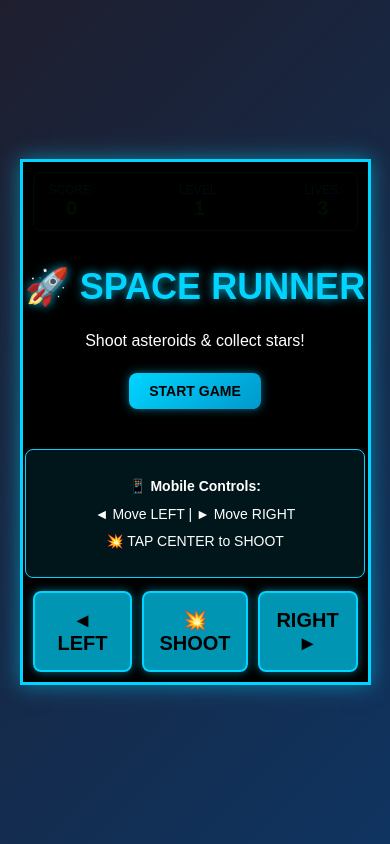
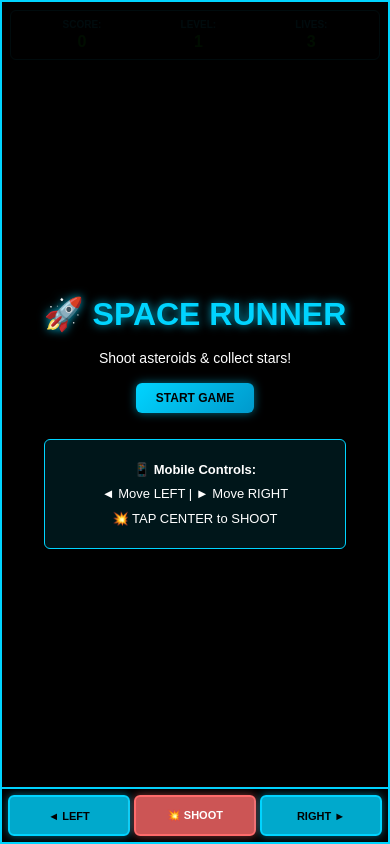
Before and after one commit to herickmartuscelo-ai/space-runner-game, a plain HTML site: page index.html in a window 390 px wide. Drawn offline with Linux system fonts and the light colour scheme.

Commit message:
Update CSS for mobile optimization and responsive design

```diff
--- a/style.css
+++ b/style.css
@@ -2,6 +2,16 @@
     margin: 0;
     padding: 0;
     box-sizing: border-box;
+}
+
+html, body {
+    width: 100%;
+    height: 100%;
+    overflow: hidden;
+    -webkit-user-select: none;
+    user-select: none;
+    -webkit-touch-callout: none;
+    -webkit-tap-highlight-color: transparent;
 }
 
 body {
@@ -10,31 +20,39 @@ body {
     display: flex;
     justify-content: center;
     align-items: center;
-    min-height: 100vh;
     color: #fff;
+    position: fixed;
 }
 
 .container {
     display: flex;
     justify-content: center;
     align-items: center;
-    padding: 20px;
+    width: 100%;
+    height: 100%;
+    padding: 0;
 }
 
 #gameContainer {
     position: relative;
-    width: 400px;
-    height: 600px;
+    width: 100vw;
+    height: 100vh;
+    max-width: 500px;
+    max-height: 100vh;
     background: #000;
-    border: 3px solid #00d4ff;
+    border: 2px solid #00d4ff;
     box-shadow: 0 0 20px rgba(0, 212, 255, 0.5);
     overflow: hidden;
+    display: flex;
+    flex-direction: column;
 }
 
 canvas {
     display: block;
+    flex: 1;
     width: 100%;
     height: 100%;
+    touch-action: none;
 }
 
 /* UI Overlay */
@@ -50,32 +68,35 @@ canvas {
 
 .score-board {
     position: absolute;
-    top: 10px;
-    left: 10px;
-    right: 10px;
+    top: 8px;
+    left: 8px;
+    right: 8px;
     display: flex;
-    justify-content: space-between;
-    background: rgba(0, 0, 0, 0.8);
-    padding: 10px 15px;
-    border-radius: 8px;
+    justify-content: space-around;
+    background: rgba(0, 0, 0, 0.85);
+    padding: 8px 12px;
+    border-radius: 6px;
     border: 1px solid #00d4ff;
     pointer-events: none;
+    font-size: 12px;
 }
 
 .score-item {
     display: flex;
     flex-direction: column;
     align-items: center;
+    gap: 3px;
 }
 
 .score-item .label {
-    font-size: 12px;
+    font-size: 10px;
     color: #00d4ff;
     text-transform: uppercase;
+    font-weight: bold;
 }
 
 .score-item .value {
-    font-size: 20px;
+    font-size: 18px;
     font-weight: bold;
     color: #00ff00;
 }
@@ -102,6 +123,7 @@ canvas {
 .screen-content {
     text-align: center;
     animation: fadeIn 0.5s ease-in;
+    padding: 20px;
 }
 
 @keyframes fadeIn {
@@ -116,8 +138,8 @@ canvas {
 }
 
 .screen-content h1 {
-    font-size: 48px;
-    margin-bottom: 20px;
+    font-size: 40px;
+    margin-bottom: 15px;
     color: #00d4ff;
     text-shadow: 0 0 10px rgba(0, 212, 255, 0.8);
     animation: pulse 1s infinite;
@@ -133,46 +155,46 @@ canvas {
 }
 
 .screen-content p {
-    font-size: 16px;
+    font-size: 14px;
     color: #fff;
-    margin-bottom: 10px;
-    line-height: 1.6;
+    margin-bottom: 8px;
+    line-height: 1.5;
 }
 
 .controls-info {
-    margin-top: 30px;
-    padding: 20px;
+    margin-top: 20px;
+    padding: 15px;
     background: rgba(0, 212, 255, 0.1);
-    border-radius: 8px;
+    border-radius: 6px;
     border: 1px solid #00d4ff;
 }
 
 .controls-info p {
-    font-size: 14px;
+    font-size: 13px;
     margin: 5px 0;
 }
 
 .final-stats {
-    margin: 20px 0;
-    padding: 20px;
+    margin: 15px 0;
+    padding: 15px;
     background: rgba(0, 255, 0, 0.1);
-    border-radius: 8px;
+    border-radius: 6px;
     border: 1px solid #00ff00;
 }
 
 .final-stats p {
-    font-size: 18px;
-    margin: 10px 0;
+    font-size: 16px;
+    margin: 8px 0;
     color: #00ff00;
 }
 
 /* Buttons */
 .btn {
-    padding: 12px 30px;
-    margin: 10px;
-    font-size: 16px;
+    padding: 10px 25px;
+    margin: 8px;
+    font-size: 14px;
     border: none;
-    border-radius: 8px;
+    border-radius: 6px;
     cursor: pointer;
     text-transform: uppercase;
     font-weight: bold;
@@ -186,11 +208,6 @@ canvas {
     box-shadow: 0 0 10px rgba(0, 212, 255, 0.5);
 }
 
-.btn-primary:hover {
-    transform: scale(1.05);
-    box-shadow: 0 0 20px rgba(0, 212, 255, 0.8);
-}
-
 .btn-primary:active {
     transform: scale(0.95);
 }
@@ -201,72 +218,125 @@ canvas {
     box-shadow: 0 0 10px rgba(255, 107, 107, 0.5);
 }
 
-.btn-secondary:hover {
-    transform: scale(1.05);
-    box-shadow: 0 0 20px rgba(255, 107, 107, 0.8);
-}
-
 .btn-secondary:active {
     transform: scale(0.95);
 }
 
-/* Mobile Controls */
+/* Mobile Controls - Optimized */
 .mobile-controls {
     position: absolute;
-    bottom: 10px;
-    left: 10px;
-    right: 10px;
-    display: flex;
-    justify-content: space-between;
-    gap: 10px;
+    bottom: 0;
+    left: 0;
+    right: 0;
+    display: grid;
+    grid-template-columns: 1fr 1fr 1fr;
+    gap: 4px;
+    padding: 6px;
+    background: rgba(0, 0, 0, 0.9);
+    border-top: 2px solid #00d4ff;
     z-index: 150;
     pointer-events: auto;
+    height: auto;
 }
 
 .control-btn {
-    flex: 1;
-    padding: 15px;
-    background: rgba(0, 212, 255, 0.7);
+    padding: 14px 8px;
+    background: rgba(0, 212, 255, 0.8);
     color: #000;
     border: 2px solid #00d4ff;
-    border-radius: 8px;
-    font-size: 20px;
+    border-radius: 6px;
+    font-size: 12px;
     font-weight: bold;
     cursor: pointer;
     transition: all 0.2s ease;
-    box-shadow: 0 0 10px rgba(0, 212, 255, 0.5);
+    box-shadow: 0 0 8px rgba(0, 212, 255, 0.5);
+    display: flex;
+    align-items: center;
+    justify-content: center;
+    white-space: nowrap;
+    text-align: center;
+    -webkit-user-select: none;
+    user-select: none;
 }
 
 .control-btn:active {
     background: rgba(0, 212, 255, 1);
     transform: scale(0.95);
-    box-shadow: 0 0 20px rgba(0, 212, 255, 0.8);
+    box-shadow: 0 0 15px rgba(0, 212, 255, 0.9);
 }
 
-.pause-btn {
-    flex: 0.3;
+.shoot-btn {
+    background: rgba(255, 107, 107, 0.8);
+    border-color: #ff6b6b;
+    color: #fff;
+    box-shadow: 0 0 8px rgba(255, 107, 107, 0.5);
 }
 
-/* Responsive Design */
-@media (max-width: 500px) {
-    #gameContainer {
-        width: 90vw;
-        height: 135vw;
-        max-width: 400px;
-        max-height: 600px;
-    }
+.shoot-btn:active {
+    background: rgba(255, 107, 107, 1);
+    box-shadow: 0 0 15px rgba(255, 107, 107, 0.9);
+}
 
-    canvas {
-        width: 100%;
-        height: 100%;
-    }
-
+/* Responsive adjustments */
+@media (max-width: 480px) {
     .screen-content h1 {
-        font-size: 36px;
+        font-size: 32px;
     }
 
     .btn {
-        padding: 10px 20px;
-        font-size: 14px;
+        padding: 8px 20px;
+        font-size: 12px;
+        margin: 6px;
+    }
+
+    .score-board {
+        font-size: 10px;
+    }
+
+    .score-item .value {
+        font-size: 16px;
+    }
+
+    .control-btn {
+        padding: 12px 6px;
+        font-size: 11px;
     }
 }
+
+@media (orientation: landscape) {
+    #gameContainer {
+        height: 100vh;
+        width: 100%;
+    }
+
+    .score-board {
+        top: 4px;
+        right: 4px;
+        left: auto;
+        width: auto;
+    }
+
+    .mobile-controls {
+        height: 60px;
+    }
+
+    .control-btn {
+        padding: 10px 6px;
+        font-size: 10px;
+    }
+}
+
+/* Prevent zoom on double tap */
+input, button {
+    font-size: 16px;
+}
+
+/* Safe area for notches */
+@supports (padding: max(0px)) {
+    #gameContainer {
+        padding-left: max(0px, env(safe-area-inset-left));
+        padding-right: max(0px, env(safe-area-inset-right));
+        padding-top: max(0px, env(safe-area-inset-top));
+        padding-bottom: max(0px, env(safe-area-inset-bottom));
+    }
+}
```
